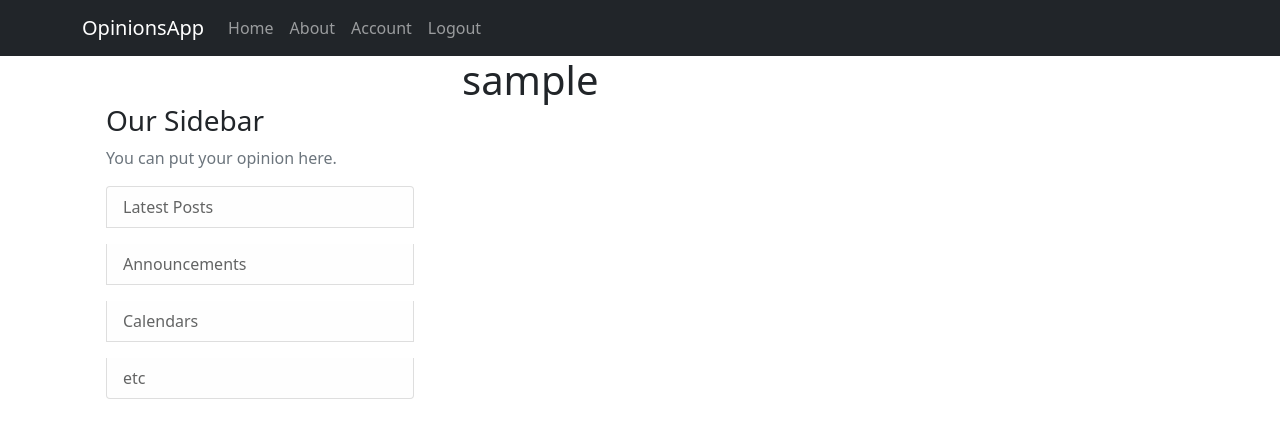
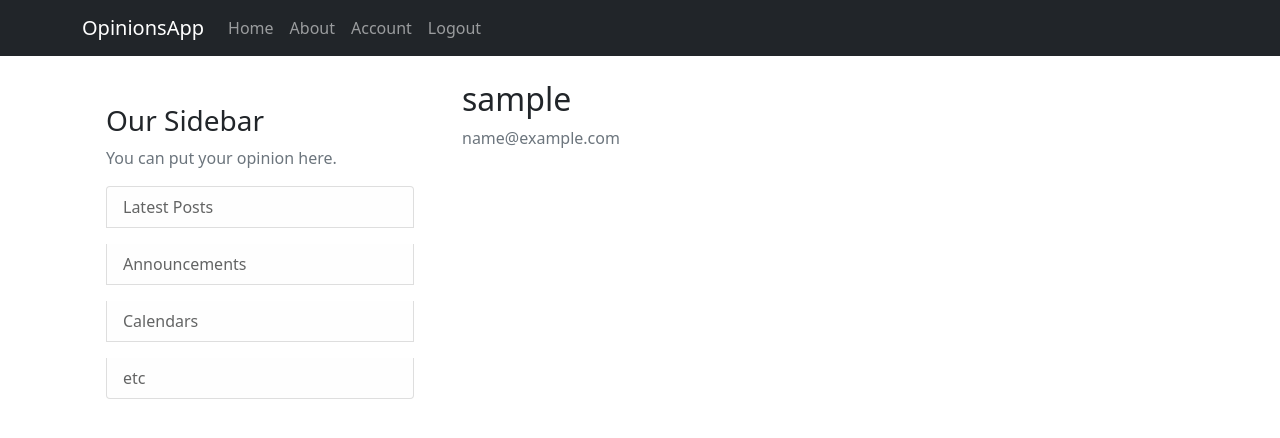
Before and after one commit to Moni-que/OpinionsApp, a Flask app: page /account in a window 1280 px wide. Shown: the top 438 px of the page. Run offline with Flask 2, Linux system fonts and the light colour scheme; the visitor is signed in with stand-in values (Sample User, id 1); data comes from the database, SQL or seed files in the repository.

Commit message:
add a section to show profile picture,email and username

```diff
--- a/MyOpinionsApp/templates/account.html
+++ b/MyOpinionsApp/templates/account.html
@@ -1,4 +1,12 @@
 {% extends "base.html" %}
 {% block content %}
-    <h1>{{ current_user.username }}</h1>
+    <div class="content-section">
+      <div class="media">
+        <img class="rounded-circle account-img" src="{{ image_path }}">
+        <div class="media-body">
+          <h2 class="account-heading">{{ current_user.username }}</h2>
+          <p class="text-secondary">{{ current_user.email }}</p>
+        </div>
+        </div>
+    </div>
 {% endblock %}
```
